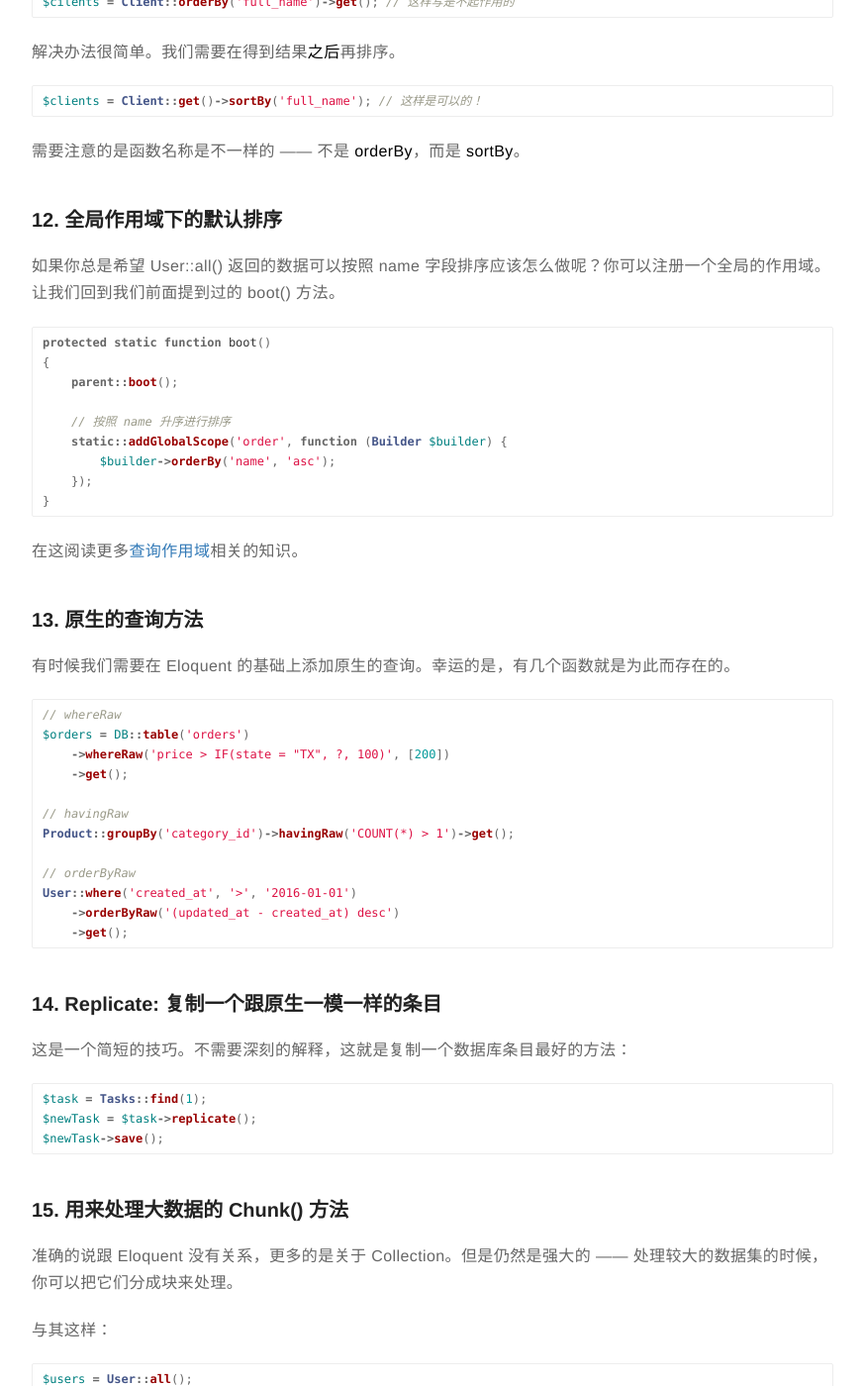
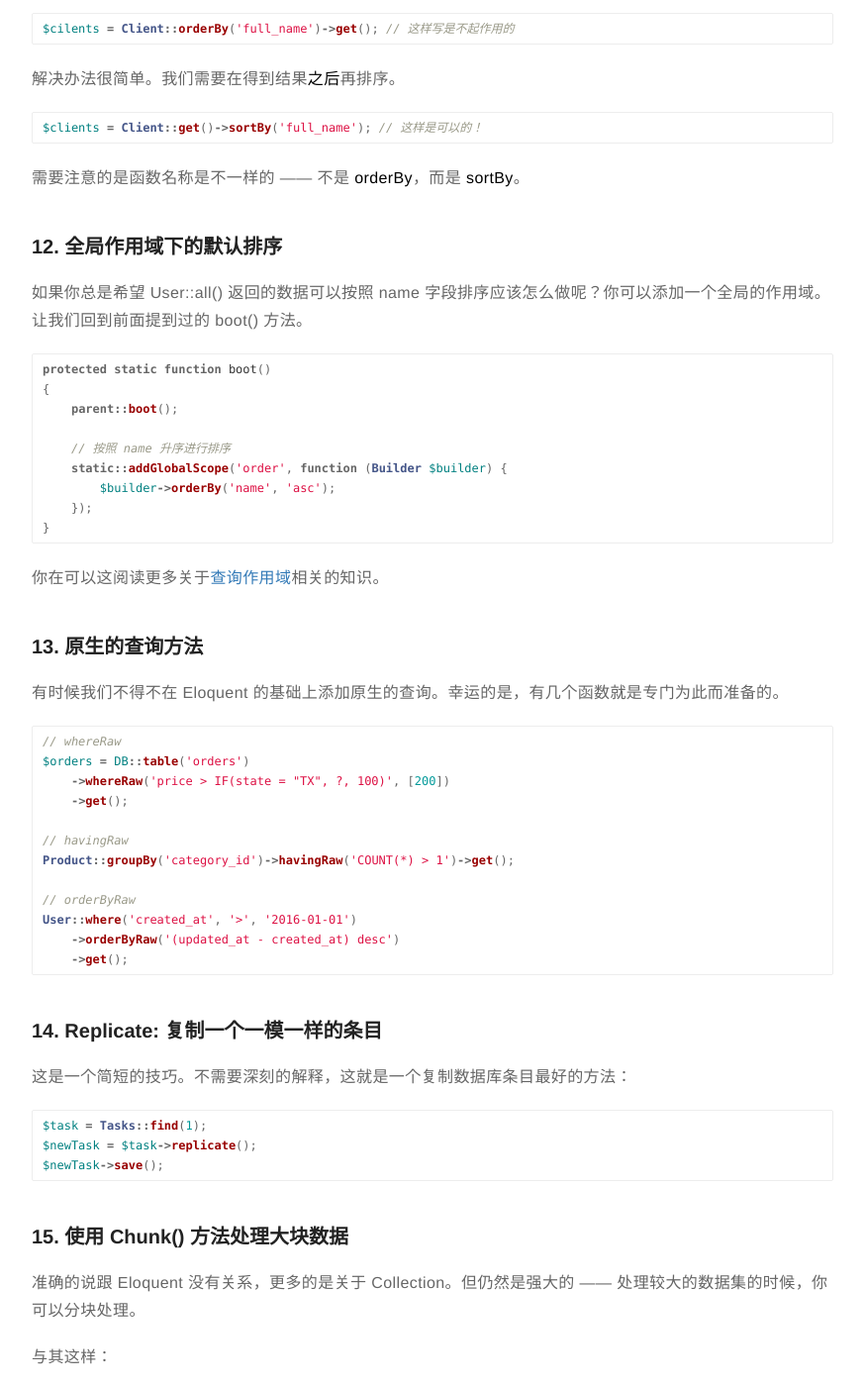
Before and after one commit to rust17/blog, a Jekyll site: the page built from _posts/second/2019-04-19-20-Laravel-Eloquent-Tips-and-Tricks.markdown, in a window 1280 px wide and 1400 px high, scrolled down 5941 px. Shown: the whole window at 99% size, without its empty margins (203-1076 px from the left). Built offline with Jekyll 4.4.1, drawn with Linux system fonts in a browser that asks for light colours; some of the changed text lies outside the part shown.

Commit message:
review article Laravel-Eloquent-Tips-and-Tricks

````diff
--- a/_posts/second/2019-04-19-20-Laravel-Eloquent-Tips-and-Tricks.markdown
+++ b/_posts/second/2019-04-19-20-Laravel-Eloquent-Tips-and-Tricks.markdown
@@ -311,7 +311,7 @@
 
 ### 12. 全局作用域下的默认排序
 
-如果你总是希望 User::all() 返回的数据可以按照 name 字段排序应该怎么做呢？你可以注册一个全局的作用域。让我们回到我们前面提到过的 boot() 方法。
+如果你总是希望 User::all() 返回的数据可以按照 name 字段排序应该怎么做呢？你可以添加一个全局的作用域。让我们回到前面提到过的 boot() 方法。
 
 ```php
 protected static function boot()
@@ -325,11 +325,11 @@
 }
 ```
 
-在这阅读更多[查询作用域][3]相关的知识。
+你在可以这阅读更多关于[查询作用域][3]相关的知识。
 
 ### 13. 原生的查询方法
 
-有时候我们需要在 Eloquent 的基础上添加原生的查询。幸运的是，有几个函数就是为此而存在的。
+有时候我们不得不在 Eloquent 的基础上添加原生的查询。幸运的是，有几个函数就是专门为此而准备的。
 
 ```php
 // whereRaw
@@ -346,9 +346,9 @@
     ->get();
 ```
 
-### 14. Replicate: 复制一个跟原生一模一样的条目
+### 14. Replicate: 复制一个一模一样的条目
 
-这是一个简短的技巧。不需要深刻的解释，这就是复制一个数据库条目最好的方法：
+这是一个简短的技巧。不需要深刻的解释，这就是一个复制数据库条目最好的方法：
 
 ```php
 $task = Tasks::find(1);
@@ -356,9 +356,9 @@
 $newTask->save();
 ```
 
-### 15. 用来处理大数据的 Chunk() 方法
+### 15. 使用 Chunk() 方法处理大块数据
 
-准确的说跟 Eloquent 没有关系，更多的是关于 Collection。但是仍然是强大的 —— 处理较大的数据集的时候，你可以把它们分成块来处理。
+准确的说跟 Eloquent 没有关系，更多的是关于 Collection。但仍然是强大的 —— 处理较大的数据集的时候，你可以分块处理。
 
 与其这样：
 
@@ -399,7 +399,7 @@
 
 ### 17. 保存的时候覆盖 updated_at
 
-你知道 save() 方法可以接收参数吗？结果是，我们可以让它“忽略”默认更新 updated_at 的功能，使用指定的时间来填充。看这样：
+你知道 save() 方法可以接收参数吗？根据这个特性，我们可以让它“忽略”默认更新 updated_at 字段，而使用指定的时间来填充。看这样：
 
 ```php
 $product = Product::find($id);
@@ -460,14 +460,14 @@
 $q->orWhere('c', 3);
 ```
 
-你可以像这样：
+你可以改成这样：
 
 ```php
 $q->where('a', 1);
 $q->orWhere(['b' => 2, 'c' => 3]);
 ```
 
-如果你喜欢这些 Eloquent 小技巧，可以来看看我的在线课程 [Eloquent: Expert Level][4]，从中可以学习新建关联关系，有效地查询数据以及发现你可能不知道的 Eloquent 特色。
+如果你喜欢这些 Eloquent 小技巧，可以来看看我的在线课程 [Eloquent: Expert Level][4]，从中可以学习到怎样添加关联关系，如何有效地查询数据以及发掘你可能不知道的 Eloquent 功能特色。
 
 ---
 原文地址：[https://laravel-news.com/eloquent-tips-tricks](https://laravel-news.com/eloquent-tips-tricks)
````
Also changed, not shown: other parts of _posts/second/2019-04-19-20-Laravel-Eloquent-Tips-and-Tricks.markdown (+11 -11 lines).
